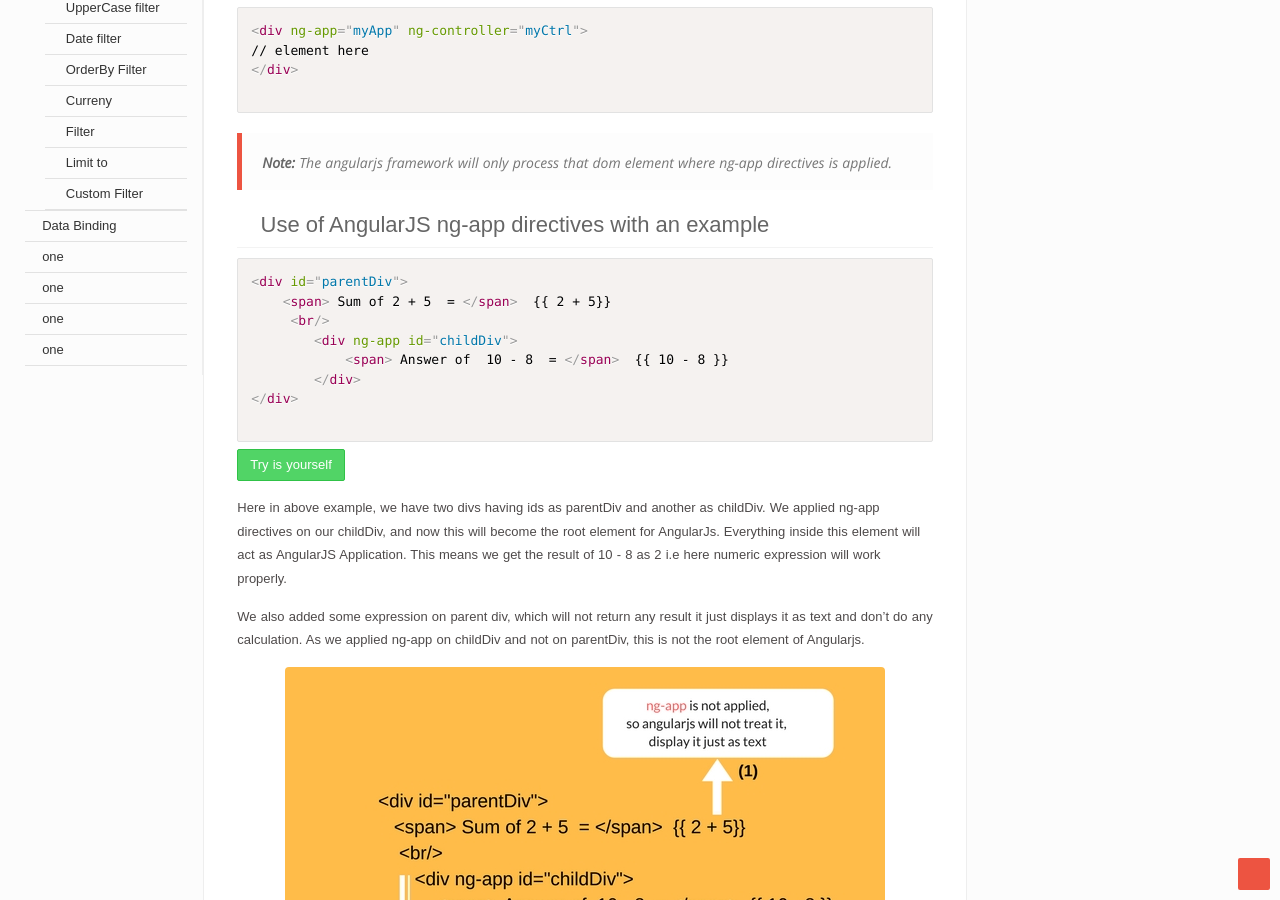
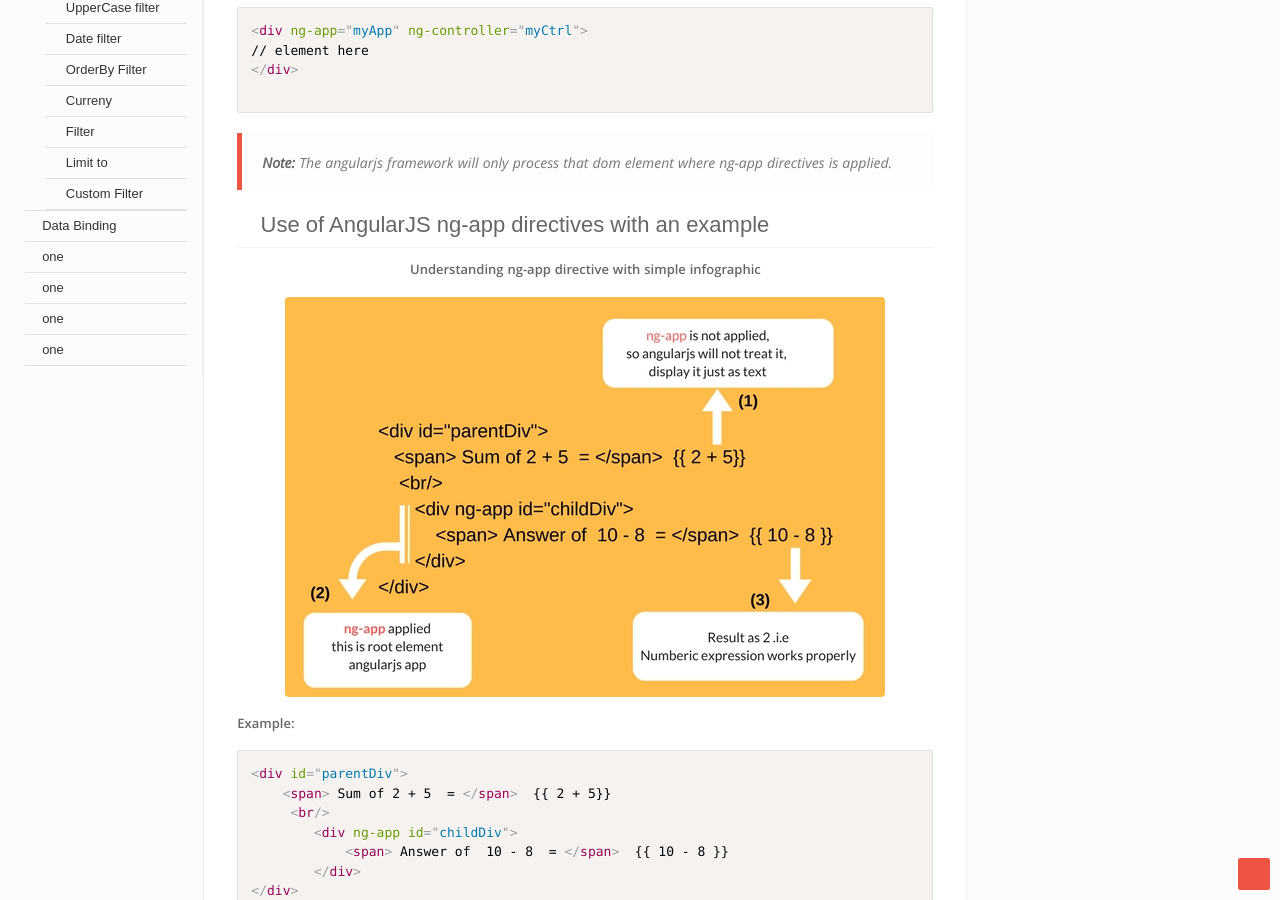
Before and after one commit to angular4pro/angular4pro.github.io, a Jekyll site: the page built from _posts/2017-09-25-ng-app.md, in a window 1280 px wide and 900 px high, scrolled down 884 px. Built offline with Jekyll 4.4.1, drawn with Linux system fonts in a browser that asks for light colours; some web fonts are replaced.

Commit message:
Update 2017-09-25-ng-app.md

````diff
--- a/_posts/2017-09-25-ng-app.md
+++ b/_posts/2017-09-25-ng-app.md
@@ -39,6 +39,13 @@ or
 
 ## <i class="fa fa-angle-double-right color"></i> Use of AngularJS ng-app directives with an example
 
+{: .txtCenter }
+**Understanding ng-app directive with simple infographic**
+
+![AngularJS ng-app directive Explanation](https://angular4pro.com/md/images/ng-app-directive-AngularJS-example.jpg "ng-app directive designates the root element of Angularjs Application.")
+
+**Example:**
+
 ```html {% raw %}
 <div id="parentDiv">
     <span> Sum of 2 + 5  = </span>  {{ 2 + 5}}
@@ -55,7 +62,7 @@ Here in above example, we have two divs having ids as parentDiv and another as c
 
 We also added some expression on parent div, which will not return any result it just displays it as text and don't do any calculation. As we applied ng-app on childDiv and not on parentDiv, this is not the root element of Angularjs.
 
-![AngularJS ng-app directive Explanation](https://angular4pro.com/md/images/ng-app-directive-AngularJS-example.jpg "ng-app directive designates the root element of Angularjs Application.")
+
 
 
 ---
````
